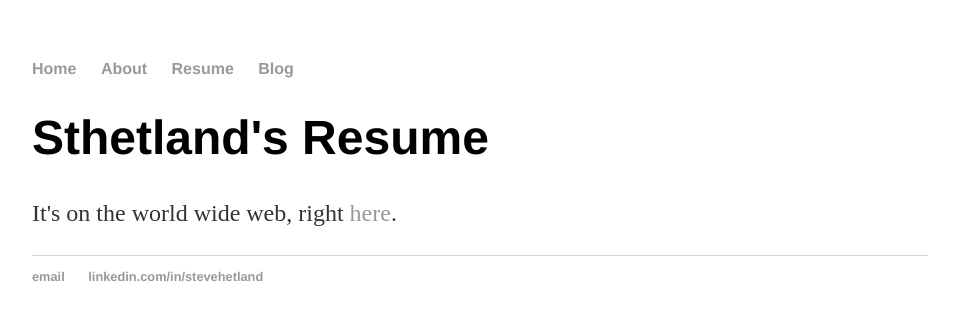
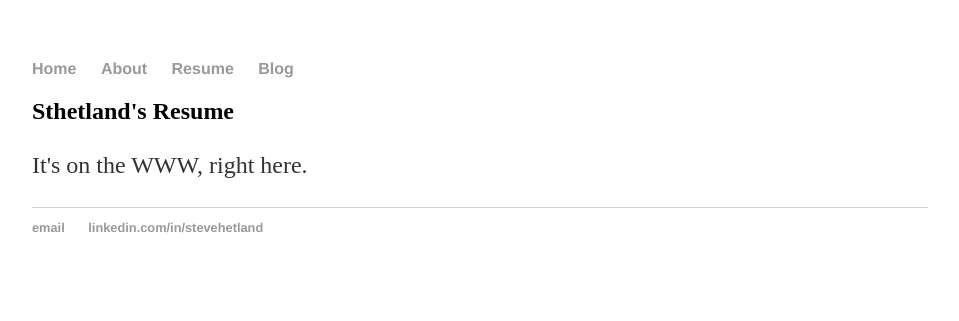
Before and after one commit to sthetland/sthetland.github.io, a Jekyll site: the page built from resume/index.html, in a window 1280 px wide. Shown: the top 321 px of the page, without its empty margins (160-1119 px from the left). Built offline with Jekyll 4.4.1, drawn with Linux system fonts in a browser that asks for light colours.

Commit message:
Update index.html

```diff
--- a/resume/index.html
+++ b/resume/index.html
@@ -2,7 +2,9 @@
 layout: default
 title: Sthetland's Resume
 ---
-	<h1>{{ page.title }}</h1>
+
+
+	<h2>{{ page.title }}</h2>
 	<p>
-     It's on the world wide web, right <a href="https://www.linkedin.com/in/stevehetland/">here</a>.
+     It's on the WWW, right here.
 	</p>
```
